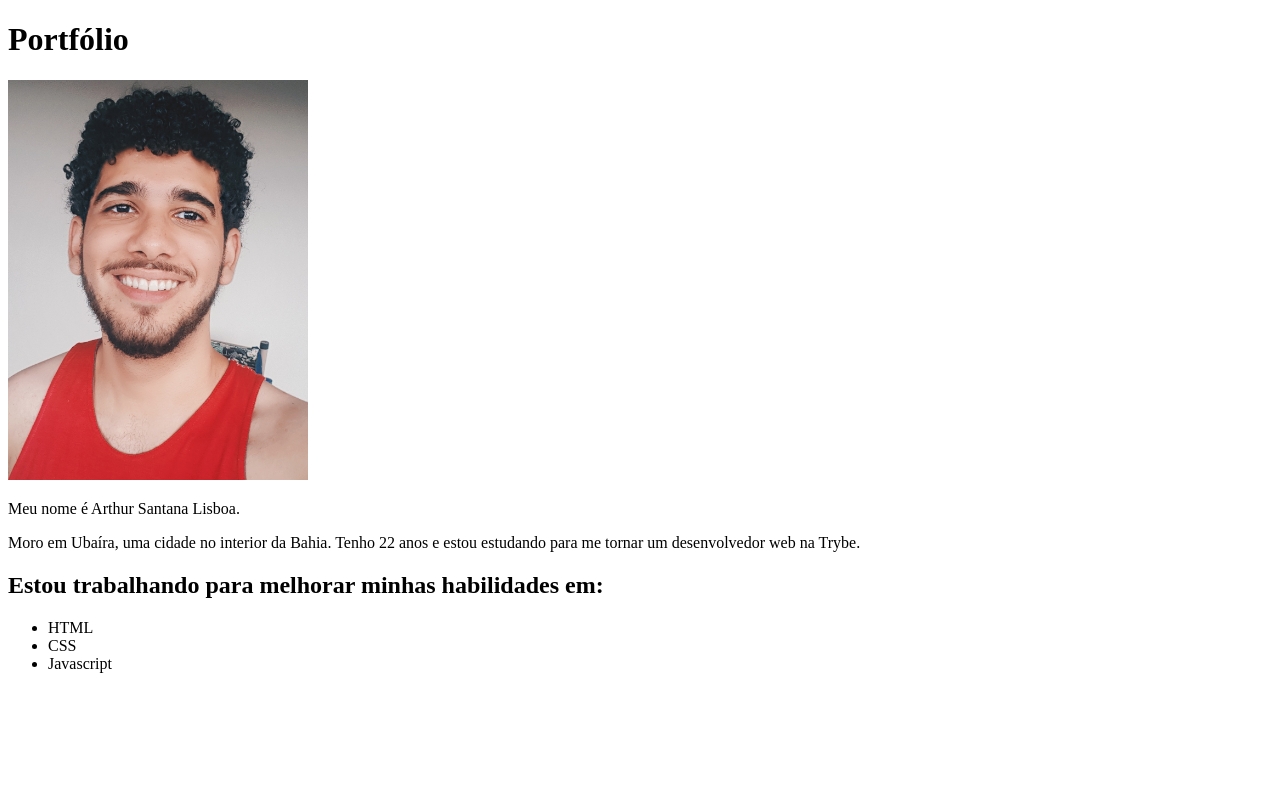
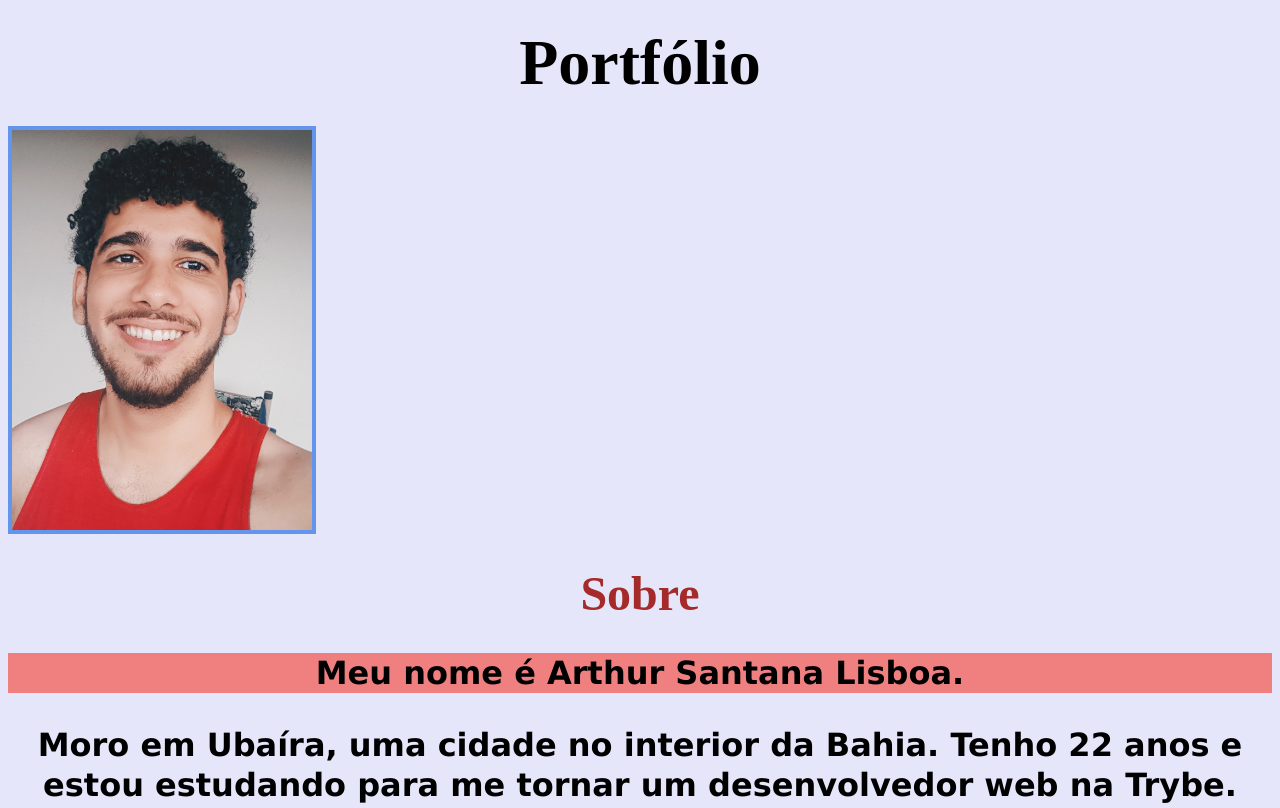
Before and after one commit to Lisboaarthur/Lisboaarthur.github.io, a plain HTML site: page index.html in a window 1280 px wide. Shown: the top 808 px of the page. Drawn offline with Linux system fonts and the light colour scheme.

Commit message:
Adiciona style.css com alteraçoes de estilo a pagina

```diff
--- a/index.html
+++ b/index.html
@@ -3,17 +3,29 @@
   <head>
     <meta charset="UTF-8">
     <title>Meu Portfólio</title>
+    <link rel="stylesheet" type="text/css" href="style.css">
+    <style>
+    </style>
+
   </head>
+
   <body>
+
     <h1>Portfólio</h1>
-    <img src="portfoliofoto.jpg" width="300">
-    <p>Meu nome é Arthur Santana Lisboa.</p>
+    <div>
+   <img src="portfoliofoto.jpg" id="selfie">
+    </div>
+    <h2>Sobre</h2>
+    <p id="extinctnome"> Meu nome é Arthur Santana Lisboa.</p>
     <p>Moro em Ubaíra, uma cidade no interior da Bahia. Tenho 22 anos e estou estudando para me tornar um desenvolvedor web na Trybe.</p>
     <h2>Estou trabalhando para melhorar minhas habilidades em:</h2>
-    <ul>
+    <ul class="listaestilo">
       <li>HTML</li>
       <li>CSS</li>
       <li>Javascript</li>
     </ul>
+    <a href="https://tecnoblog.net/"
+    target="_blank">Visite Tecnoblog!</a>
+
   </body>
 </html>
--- /dev/null
+++ b/style.css
@@ -0,0 +1,35 @@
+h2 {
+    color:brown
+  }
+
+  body {
+    background-color: lavender;
+    font-size: 2em;
+    font-weight: bolder;
+    line-height: 40px;
+    text-align: center;
+  }
+
+    #extinctnome {
+    background-color:lightcoral;
+    }
+
+  .listaestilo {
+    background-color: lightgreen;
+    color:maroon;
+  }
+
+  p{
+    font-family:'Lucida Sans', 'Lucida Sans Regular', 'Lucida Grande', 'Lucida Sans Unicode', Geneva, Verdana, sans-serif;
+  }
+
+  div {
+      border: 4px solid cornflowerblue;
+      width: 300px;
+      height: 400px;
+  }
+
+  #selfie {
+      width: 300px ;
+
+  }
```
